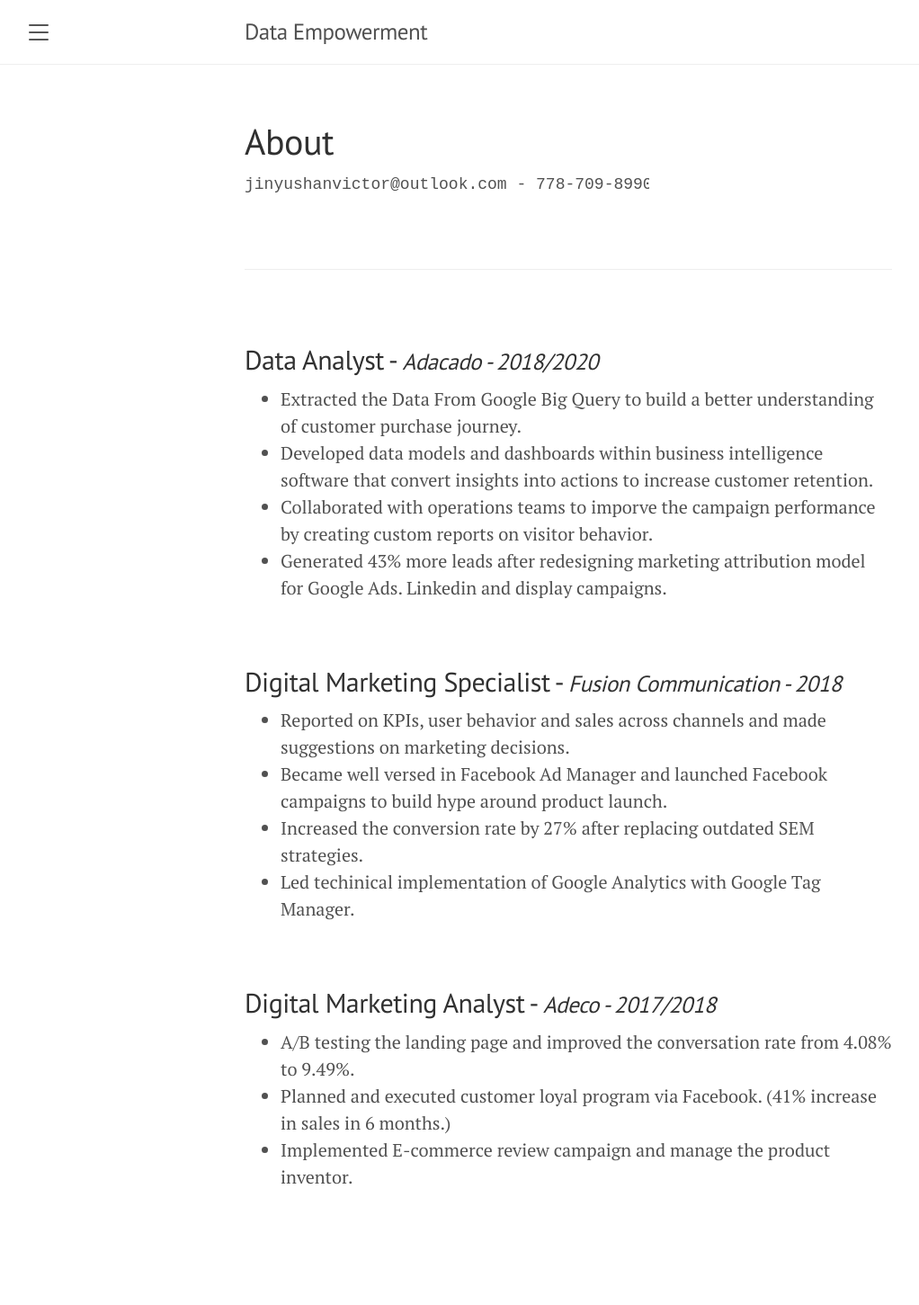
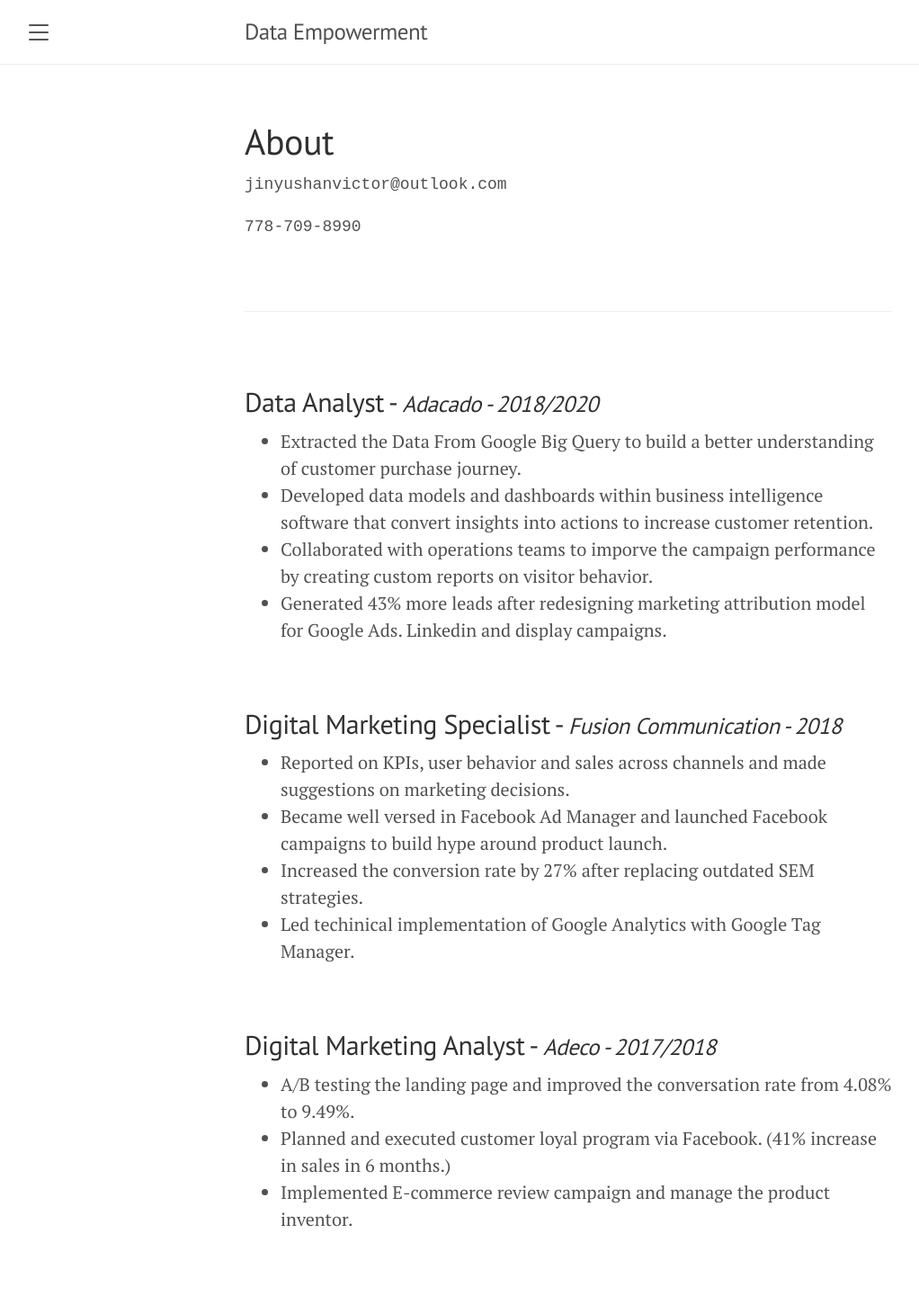
Before and after one commit to Viktorjin/Viktorjin.github.io, a Jekyll site: the page built from about.md, in a window 1280 px wide. Shown: the whole page at 90% size, without its empty margins (8-1030 px from the left). Built offline with Jekyll 4.4.1, drawn with Linux system fonts in a browser that asks for light colours; before the commit the page ends 1404 px from its top, so only the background shows below that.

Commit message:
fixed about pages

```diff
--- a/about.md
+++ b/about.md
@@ -88,8 +88,8 @@ to{opacity:1;}
 100%{opacity:1;}
 }
 </style>
-<p class="css-typing">jinyushanvictor@outlook.com - 778-709-8990 </p>
-
+<p class="css-typing">jinyushanvictor@outlook.com</p>
+<p class="css-typing">778-709-8990 </p>
 <br>
 <hr>
 <br>
```
